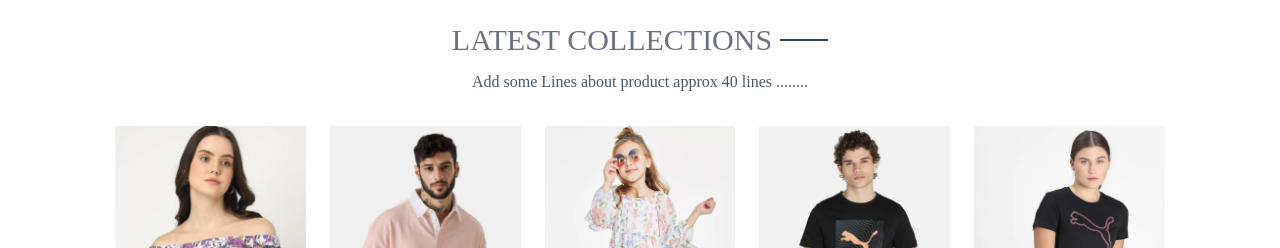
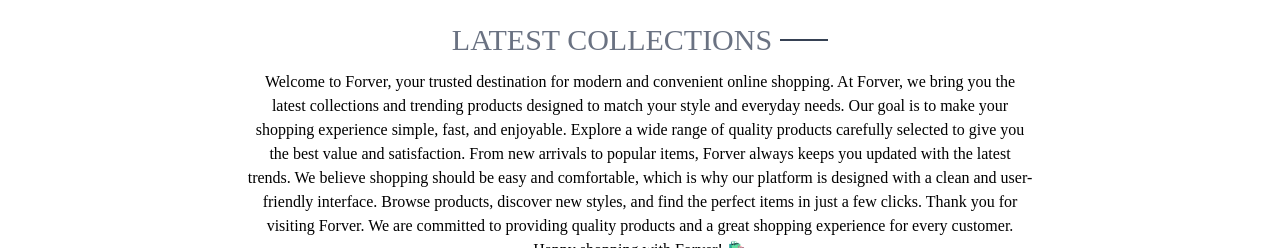
Before and after one commit to ankitjha62061-spec/E-Commerce-Website, a React app: page / in a window 1280 px wide. Shown: the part 552-800 px from the top of the page. Built offline with nearby package versions, Linux system fonts and the light colour scheme; the HTML template or start-up script is replaced by a standard one.

Commit message:
add about forver website for user some lines

```diff
--- a/src/components/LatestCollection.jsx
+++ b/src/components/LatestCollection.jsx
@@ -19,8 +19,12 @@
       <div className='text-center py-8 text-3xl'>
         <Title text1={'LATEST'}  text2= {'COLLECTIONS'} />
 
-        <p className='w-3/4 m-auto text-xs sm:text-sm md:text-base text-gray-600'>
-        Add some Lines about product approx 40 lines ........
+        <p className='w-3/4 m-auto text-xs sm:text-sm md:text-base text-black-600'>
+Welcome to Forver, your trusted destination for modern and convenient online shopping. At Forver, we bring you the latest collections and trending products designed to match your style and everyday needs. Our goal is to make your shopping experience simple, fast, and enjoyable.
+Explore a wide range of quality products carefully selected to give you the best value and satisfaction. From new arrivals to popular items, Forver always keeps you updated with the latest trends.
+We believe shopping should be easy and comfortable, which is why our platform is designed with a clean and user-friendly interface. Browse products, discover new styles, and find the perfect items in just a few clicks.
+Thank you for visiting Forver. We are committed to providing quality products and a great shopping experience for every customer. Happy shopping with Forver! 🛍️
+
         </p>
       </div>
 
```
